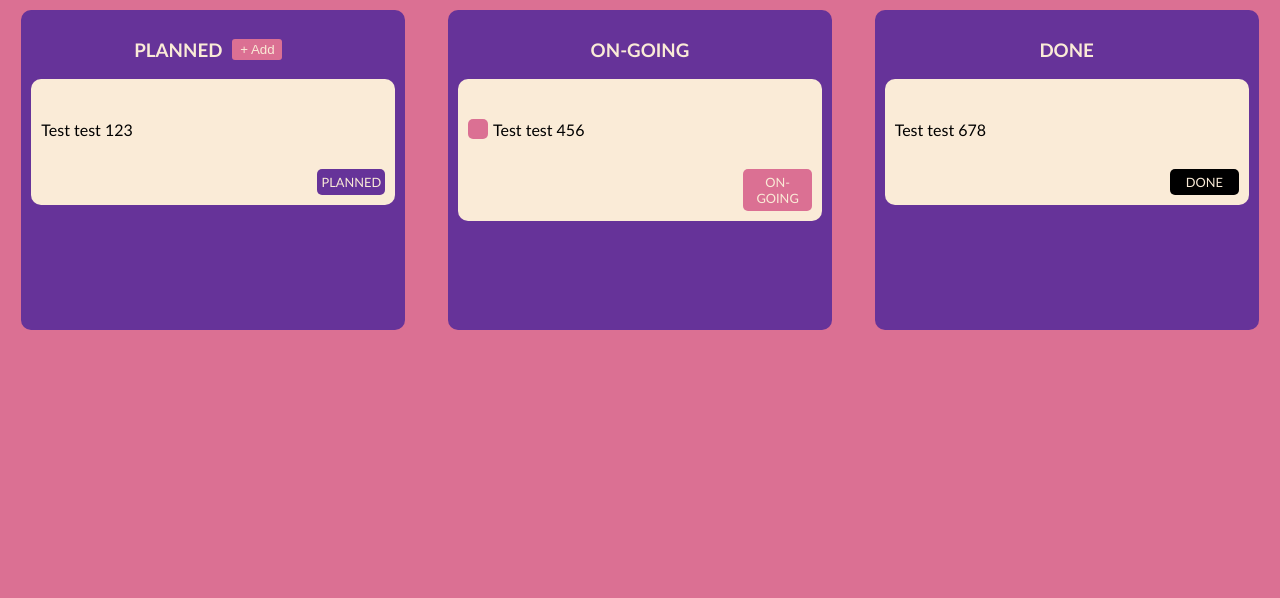
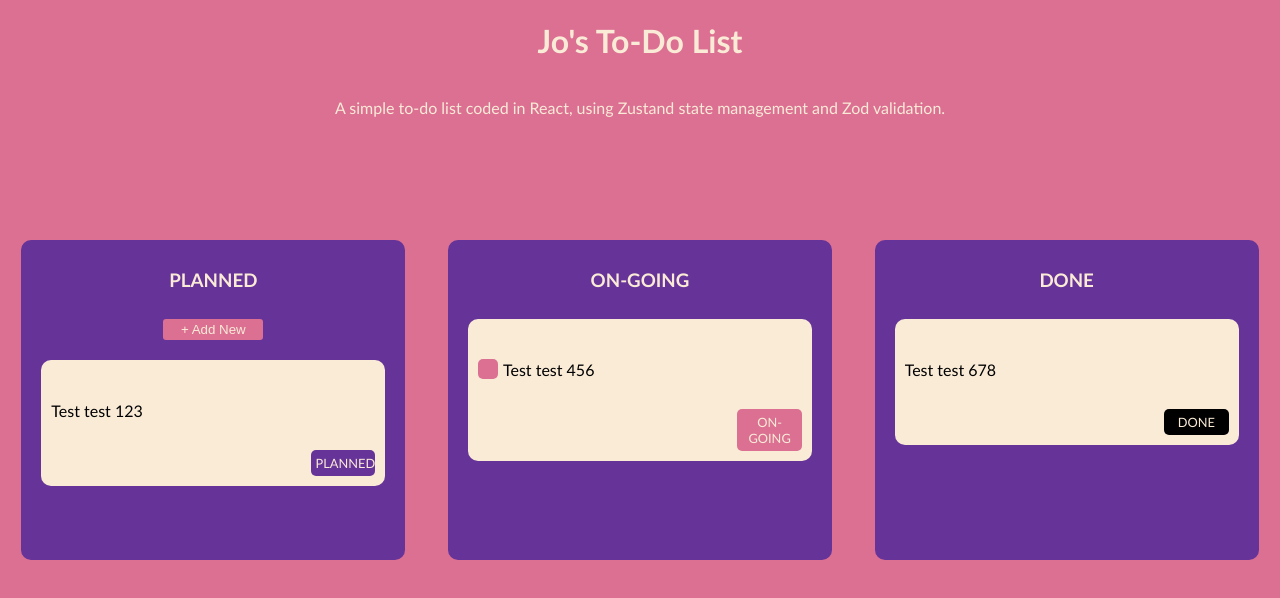
Before and after one commit to jrocca82/zustand-practice, a React (Create React App) app in the folder task-manager/: page / in a window 1280 px wide. Shown: the top 598 px of the page. Built offline with nearby package versions, Linux system fonts and the light colour scheme.

Commit message:
feat: modals

```diff
--- a/task-manager/src/App.css
+++ b/task-manager/src/App.css
@@ -4,8 +4,19 @@
   display: flex;
   justify-content: space-around;
   align-items: flex-start;
+  flex-flow: row wrap;
   font-family: "Trebuchet MS", "Lucida Sans Unicode", "Lucida Grande",
     "Lucida Sans", Arial, sans-serif;
+}
+
+.AppHeader {
+  width: 100%;
+  display: flex;
+  flex-flow: column;
+  justify-content: center;
+  align-items: center;
+  color: antiquewhite;
+  margin-bottom: -150px;
 }
 
 * {
--- a/task-manager/src/App.tsx
+++ b/task-manager/src/App.tsx
@@ -1,13 +1,43 @@
+import { SetStateAction, useState } from "react";
 import "./App.css";
 import Column from "./components/Column";
 import { Statuses } from "./constants/statuses";
+import AddTaskModal from "./components/AddTaskModal";
+import UpdateTaskModal from "./components/UpdateTaskModal";
 
-const App = () => (
-  <div className="App">
-    <Column state={Statuses.PLANNED} />
-    <Column state={Statuses.ONGOING} />
-    <Column state={Statuses.DONE} />
-  </div>
-);
+const App = () => {
+  const [openAddTaskModal, setOpenAddTaskModal] = useState<boolean>(false);
+  const [openRemoveTaskModal, setOpenRemoveTaskModal] =
+    useState<boolean>(false);
+
+  return (
+    <div className="App">
+      <div className="AppHeader">
+        <h1>Jo's To-Do List</h1>
+        <p>
+          A simple to-do list coded in React, using Zustand state management and
+          Zod validation.
+        </p>
+      </div>
+      {openAddTaskModal && <AddTaskModal setOpenModal={setOpenAddTaskModal} />}
+      {openRemoveTaskModal && (
+        <UpdateTaskModal setOpenModal={setOpenRemoveTaskModal} />
+      )}
+      <Column
+        state={Statuses.PLANNED}
+        openAddTaskModal={() => setOpenAddTaskModal(true)}
+        openRemoveTaskModal={() => setOpenRemoveTaskModal(true)}
+      />
+      <Column
+        state={Statuses.ONGOING}
+        openRemoveTaskModal={() => setOpenRemoveTaskModal(true)}
+      />
+      <Column
+        state={Statuses.DONE}
+        openRemoveTaskModal={() => setOpenRemoveTaskModal(true)}
+      />
+    </div>
+  );
+};
 
 export default App;
--- /dev/null
+++ b/task-manager/src/components/AddTaskModal.tsx
@@ -0,0 +1,49 @@
+import { Dispatch, SetStateAction, useState } from "react";
+import "./styles/Modal.css";
+import { useTaskStore } from "../store";
+
+type ModalProps = {
+  setOpenModal: Dispatch<SetStateAction<boolean>>;
+};
+
+const AddTaskModal = ({ setOpenModal }: ModalProps) => {
+  const [text, setText] = useState<string>();
+  const [error, setError] = useState<string>();
+
+  const addTask = useTaskStore((store) => store.addTask);
+
+  return (
+    <div className="modal">
+      <div className="exitButtonWrapper">
+        <button className="modalExitButton" onClick={() => setOpenModal(false)}>
+          X
+        </button>
+      </div>
+      <div className="modalContent">
+        <h2>Plan a new task:</h2>
+        <p>Task name:</p>
+        <input onChange={(e) => setText(e.target.value)} value={text} />
+        <button
+          onClick={() => {
+            // TODO: Add zod validation
+            if (!text) {
+              setError("*Please enter a task to plan!");
+              return;
+            }
+            addTask(text);
+            setOpenModal(false);
+
+            // Clear states
+            setError(undefined);
+            setText(undefined);
+          }}
+        >
+          Plan Task
+        </button>
+        {error && <p>{error}</p>}
+      </div>
+    </div>
+  );
+};
+
+export default AddTaskModal;
--- a/task-manager/src/components/Column.tsx
+++ b/task-manager/src/components/Column.tsx
@@ -1,9 +1,19 @@
+import { Dispatch, MouseEventHandler, SetStateAction, useState } from "react";
 import { Statuses } from "../constants/statuses";
 import { useTaskStore } from "../store";
-import "./Column.css";
+import "./styles/Column.css";
 import Task from "./Task";
+import Modal from "./AddTaskModal";
 
-const Column = ({ state }: { state: Statuses }) => {
+const Column = ({
+  state,
+  openAddTaskModal,
+  openRemoveTaskModal,
+}: {
+  state: Statuses;
+  openAddTaskModal?: MouseEventHandler<HTMLButtonElement>;
+  openRemoveTaskModal: MouseEventHandler<HTMLDivElement>;
+}) => {
   const tasks = useTaskStore((store) =>
     store.tasks.filter((task) => task.state === state)
   );
@@ -13,13 +23,13 @@ const Column = ({ state }: { state: Statuses }) => {
       <div className="header-wrapper">
         <h3>{state}</h3>
         {state === Statuses.PLANNED ? (
-          <button>+ Add</button>
+          <button onClick={openAddTaskModal}>+ Add New</button>
         ) : (
           <div className="hidden" />
         )}
       </div>
-      {tasks.map((task) => (
-        <Task key={task.title} status={task.state} title={task.title} />
+      {tasks.map((task, i) => (
+        <Task openRemoveTaskModal={openRemoveTaskModal} key={i} task={task} />
       ))}
     </div>
   );
--- a/task-manager/src/components/Task.tsx
+++ b/task-manager/src/components/Task.tsx
@@ -1,21 +1,31 @@
 import classNames from "classnames";
 import { Statuses } from "../constants/statuses";
-import { useTaskStore } from "../store";
-import "./Task.css";
+import "./styles/Task.css";
+import { TaskState } from "../store";
+import { Dispatch, MouseEventHandler, SetStateAction } from "react";
 
-const Task = ({ title, status }: { title: string; status: Statuses }) => {
-  const task = useTaskStore((store) =>
-    store.tasks.find((task) => task.state === status)
-  );
-
+const Task = ({
+  task,
+  openRemoveTaskModal,
+}: {
+  task: TaskState;
+  openRemoveTaskModal: MouseEventHandler<HTMLDivElement>;
+}) => {
   return (
     <div className="task-wrapper">
       <div className="task">
-        <div className={status === Statuses.ONGOING ? "checkbox" : "hidden"} />
+        <div
+          className={task.state === Statuses.ONGOING ? "checkbox" : "hidden"}
+        />
         <p>{task?.title}</p>
       </div>
       <div className="bottom-wrapper">
-        <div className={classNames("status", status)}>{task?.state}</div>
+        <div
+          className={classNames("status", task.state)}
+          onClick={openRemoveTaskModal}
+        >
+          {task?.state}
+        </div>
       </div>
     </div>
   );
--- /dev/null
+++ b/task-manager/src/components/UpdateTaskModal.tsx
@@ -0,0 +1,23 @@
+import { Dispatch, SetStateAction } from "react";
+import "./styles/Modal.css";
+
+type ModalProps = {
+  setOpenModal: Dispatch<SetStateAction<boolean>>;
+};
+
+const UpdateTaskModal = ({ setOpenModal }: ModalProps) => (
+  <div className="modal">
+    <div className="exitButtonWrapper">
+      <button className="modalExitButton" onClick={() => setOpenModal(false)}>
+        X
+      </button>
+    </div>
+    <div className="modalContent">
+      <h2>Would you like to remove this task?</h2>
+      <button onClick={() => setOpenModal(false)}>Yes</button>
+      <button onClick={() => setOpenModal(false)}>No</button>
+    </div>
+  </div>
+);
+
+export default UpdateTaskModal;
--- a/task-manager/src/components/Column.css
+++ b/task-manager/src/components/styles/Column.css
@@ -13,7 +13,7 @@
 
 .header-wrapper {
   display: flex;
-  flex-flow: row wrap;
+  flex-flow: column;
   justify-content: center;
   align-items: center;
 }
@@ -24,8 +24,13 @@ button {
   border-radius: 3px;
   border: none;
   padding: 3px;
-  width: 50px;
-  color: antiquewhite
+  width: 100px;
+  color: antiquewhite;
+}
+
+button:hover {
+  background-color: darkorchid;
+  cursor: pointer;
 }
 
 .hidden {
--- /dev/null
+++ b/task-manager/src/components/styles/Modal.css
@@ -0,0 +1,29 @@
+.modal {
+  position: absolute;
+  width: 300px;
+  z-index: 10;
+  background-color: antiquewhite;
+  align-self: center;
+  justify-self: center;
+  padding: 20px;
+  border-radius: 20px;
+  height: 300px;
+}
+
+.modalContent {
+  display: flex;
+  flex-flow: column;
+  justify-content: center;
+  align-items: center;
+  text-align: center;
+}
+
+.exitButtonWrapper {
+  width: 100%;
+  display: flex;
+  justify-content: flex-end;
+}
+
+.modalExitButton {
+  width: 30px;
+}
--- a/task-manager/src/components/Task.css
+++ b/task-manager/src/components/styles/Task.css
@@ -5,6 +5,7 @@
   border-radius: 10px;
   display: flex;
   flex-flow: row wrap;
+  margin: 10px;
 }
 
 .task {
@@ -36,6 +37,7 @@
   padding: 5px;
   border-radius: 5px;
   width: 20%;
+  cursor: pointer;
 }
 
 .PLANNED {
--- a/task-manager/src/store.ts
+++ b/task-manager/src/store.ts
@@ -2,15 +2,20 @@ import { create } from "zustand";
 import { devtools, persist } from "zustand/middleware";
 import { Statuses } from "./constants/statuses";
 
-interface TaskState {
+export interface TaskState {
   title: string;
   state: Statuses;
 }
 
-export const useTaskStore = create<{ tasks: TaskState[] }>()(
+export const useTaskStore = create<{
+  tasks: TaskState[];
+  addTask: (title: string) => void;
+  removeTask: (index: number) => void;
+}>()(
   devtools(
     persist(
       (set) => ({
+        // Initial state of tasks
         tasks: [
           {
             title: "Test test 123",
@@ -25,6 +30,19 @@ export const useTaskStore = create<{ tasks: TaskState[] }>()(
             state: Statuses.DONE,
           },
         ],
+        // Add a task to existing state
+        addTask: (newTitle: string) =>
+          set((store) => ({
+            tasks: [
+              ...store.tasks,
+              { title: newTitle, state: Statuses.PLANNED },
+            ],
+          })),
+        // TODO: Remove a task from existing state
+        removeTask: (index: number) =>
+          set((store) => ({
+            tasks: [...store.tasks].splice(index, 1),
+          })),
       }),
       {
         name: "task-storage",
```
